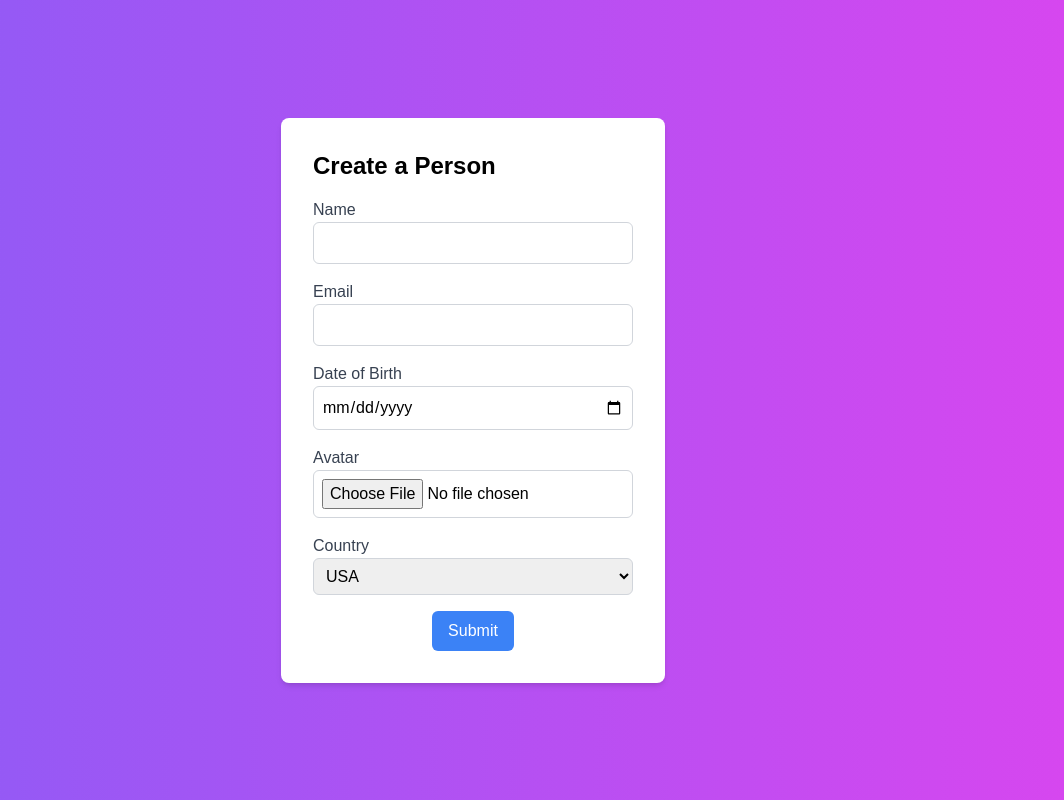
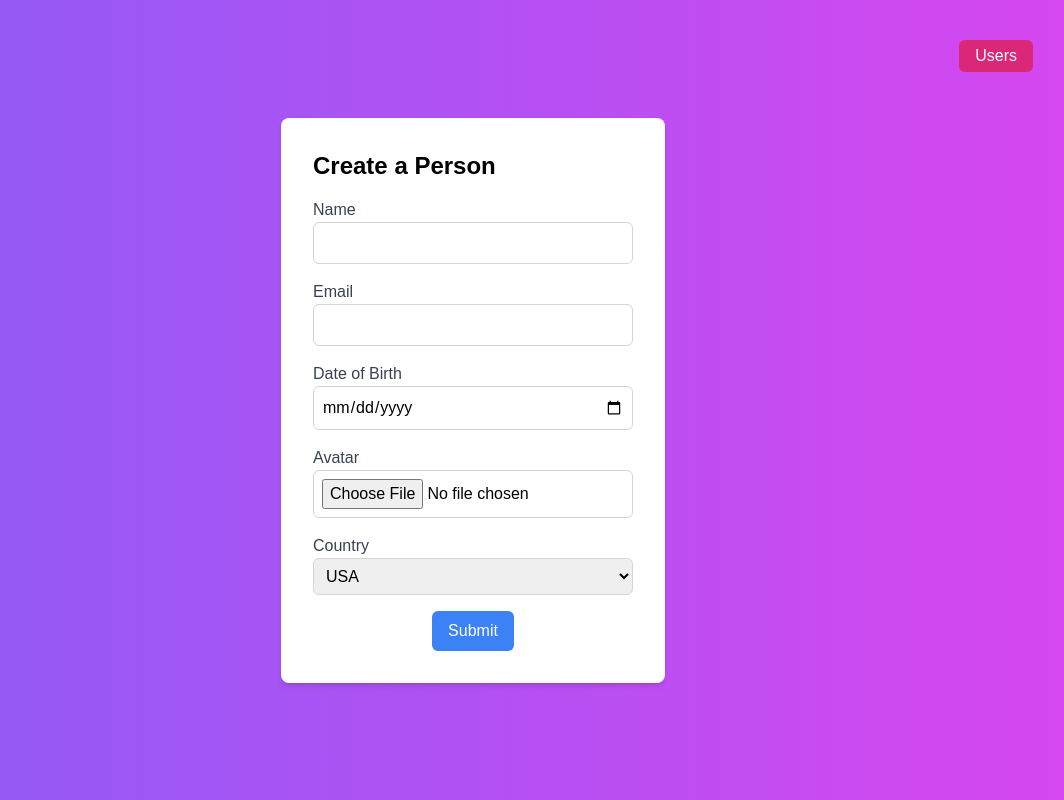
Before and after one commit to satishpwebdev/seekex_form, a Next.js app: page / in a window 1280 px wide. Shown: the whole page, without its empty margins (167-1231 px from the left). Built offline with nearby package versions, Linux system fonts and the light colour scheme; a web font is replaced by a local one.

Commit message:
avtar image added

```diff
--- a/components/Form.jsx
+++ b/components/Form.jsx
@@ -1,7 +1,9 @@
 import React, { useState } from "react";
 import axios from "axios";
+import { useRouter } from "next/router";
 
 const Form = () => {
+  const router = useRouter();
   const [formData, setFormData] = useState({
     name: "",
     email: "",
@@ -29,7 +31,10 @@ const Form = () => {
   const handleSubmit = async (e) => {
     e.preventDefault();
     try {
-         const resp = await axios.post("https://taskbe.cyclic.cloud/tasks", testData);
+      const resp = await axios.post(
+        "https://taskbe.cyclic.cloud/tasks",
+        testData
+      );
       const response = await resp.data;
       console.log("res", response);
     } catch (error) {
@@ -38,7 +43,8 @@ const Form = () => {
   };
 
   return (
-      <div className="bg-texture min-h-screen bg-gradient-to-r from-violet-500 to-fuchsia-500 flex items-center text-black justify-center font-arone">
+   <>
+    <div className="relative  bg-texture min-h-screen bg-gradient-to-r from-violet-500 to-fuchsia-500 flex gap-2 items-center text-black justify-center font-arone">
       <div className="bg-white p-8 rounded-lg shadow-md w-96">
         <h2 className="text-2xl font-semibold mb-4">Create a Person</h2>
         <form onSubmit={handleSubmit}>
@@ -120,13 +126,28 @@ const Form = () => {
             </select>
           </div>
           <div className="text-center">
-                  <button type="submit" className="bg-blue-500 text-white px-4 py-2 rounded-md hover:bg-blue-600 focus:outline-none">
+            <button
+              type="submit"
+              className="bg-blue-500 text-white px-4 py-2 rounded-md hover:bg-blue-600 focus:outline-none"
+            >
               Submit
             </button>
           </div>
         </form>
       </div>
+      <div className=" absolute md:top-10 md:right-20 flex items-center justify-center">
+        <button
+          onClick={() => {
+            router.push("/users");
+          }}
+          className="py-1 px-4 text-white bg-pink-600 rounded-md"
+        >
+          Users
+        </button>
       </div>
+    </div>
+
+      </>
   );
 };
 
--- a/components/Users.jsx
+++ b/components/Users.jsx
@@ -2,11 +2,13 @@ import React, { useState } from "react";
 import { AiOutlineEdit } from "react-icons/ai";
 import Modal from "./Modal";
 import users from "./dummy";
+import { useRouter } from "next/router";
 
 const Users = () => {
   const [isModalOpen, setIsModalOpen] = useState(false);
   const [editedCard, setEditedCard] = useState({});
   const [cards, setCards] = useState(users);
+  const router = useRouter()
 
   const handleEdit = (card) => {
     setEditedCard(card);
@@ -83,6 +85,9 @@ const Users = () => {
           }
         />
       </Modal>
+      <div className="flex items-center justify-center">
+        <button onClick={()=>{router.push('/')}} className="py-1 px-4 text-white bg-pink-600 rounded-md">Home</button>
+      </div>
     </section>
   );
 };
```
Lines whose indentation alone changed are shown as unchanged.
